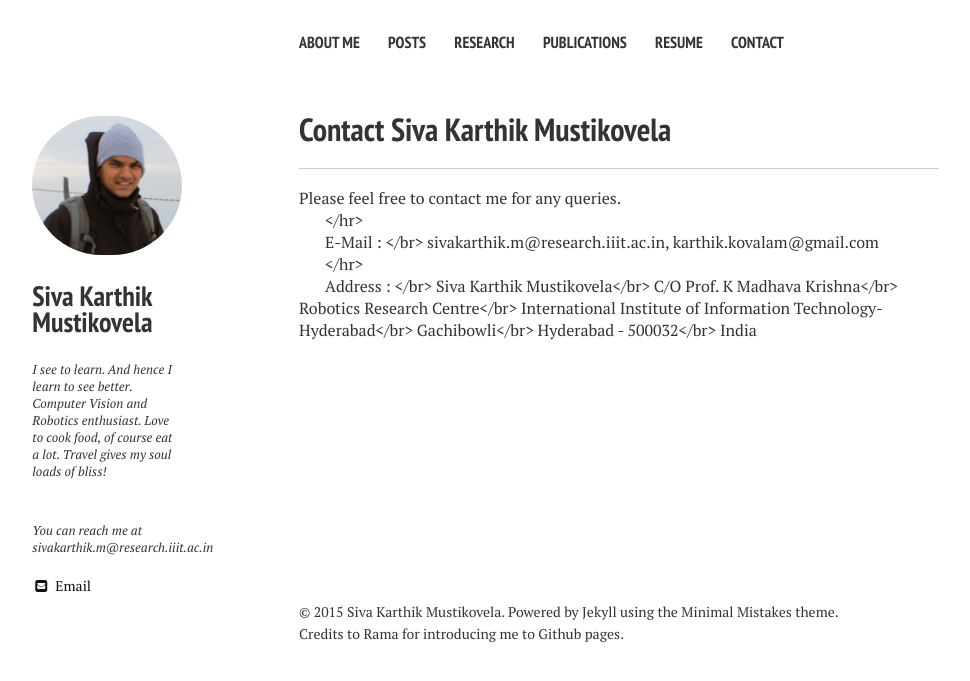
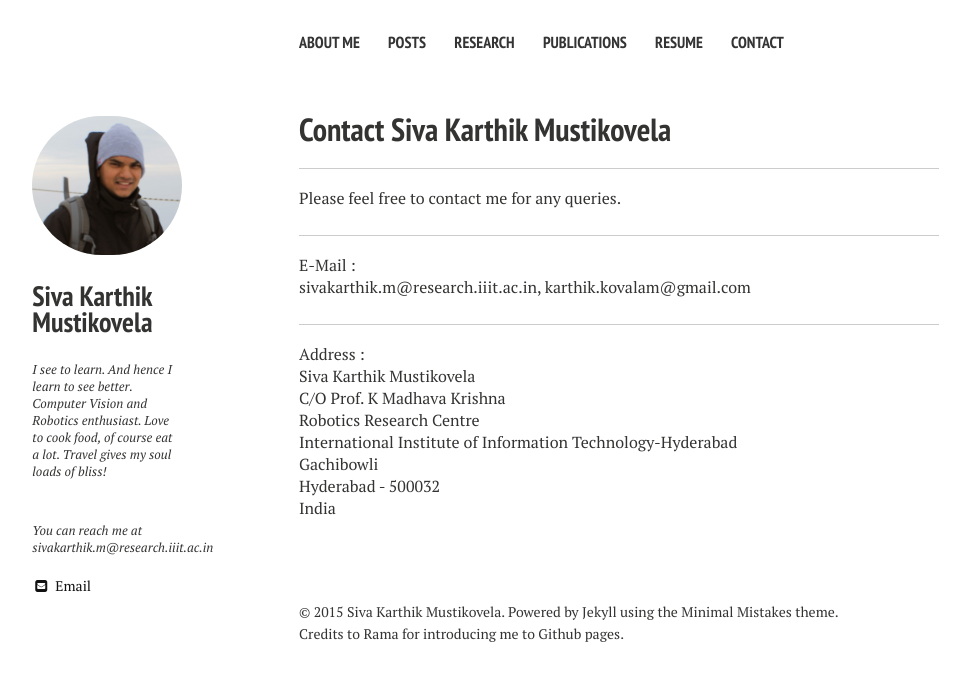
Before and after one commit to sivakm/sivakm.github.io, a Jekyll site: the page built from Contact/index.md, in a window 1280 px wide. Shown: the top 681 px of the page, without its empty margins (21-991 px from the left). Built offline with Jekyll 4.4.1, drawn with Linux system fonts in a browser that asks for light colours; nearby versions of some CDN libraries.

Commit message:
17feb915

```diff
--- a/Contact/index.md
+++ b/Contact/index.md
@@ -8,18 +8,18 @@ excerpt: "Contact Siva Karthik Mustikovela"
 
 Please feel free to contact me for any queries.
 
-</hr>
+<hr>
 
-E-Mail : </br>
+E-Mail : <br>
 sivakarthik.m@research.iiit.ac.in, karthik.kovalam@gmail.com
 
-</hr>
+<hr>
 
-Address : </br>
-Siva Karthik Mustikovela</br>
-C/O Prof. K Madhava Krishna</br>
-Robotics Research Centre</br>
-International Institute of Information Technology-Hyderabad</br>
-Gachibowli</br>
-Hyderabad - 500032</br>
+Address : <br>
+Siva Karthik Mustikovela<br>
+C/O Prof. K Madhava Krishna<br>
+Robotics Research Centre<br>
+International Institute of Information Technology-Hyderabad<br>
+Gachibowli<br>
+Hyderabad - 500032<br>
 India
```
